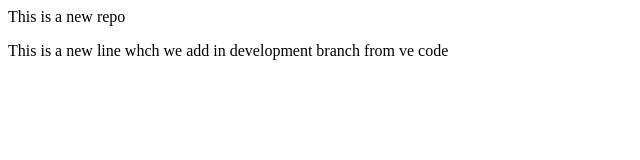
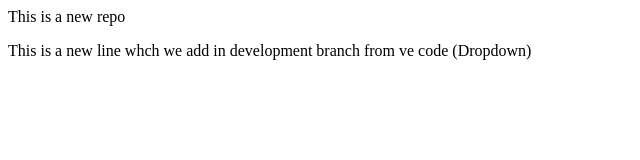
Before and after one commit to ArjunJain434/Localrepo, a plain HTML site: page index.html in a window 1280 px wide. Shown: the full height of the page, 0-640 px from the left. Drawn offline with Linux system fonts and the light colour scheme.

Commit message:
A new Dropdown Add

```diff
--- a/index.html
+++ b/index.html
@@ -1,2 +1,2 @@
 <p>This is a new repo</p>
-<p>This is a new line whch we add in development branch from ve code</p>
+<p>This is a new line whch we add in development branch from ve code (Dropdown)</p>
```
